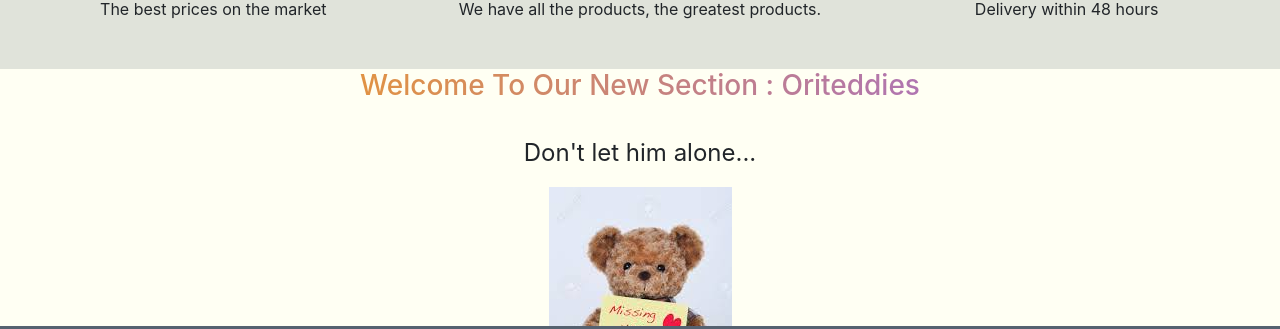
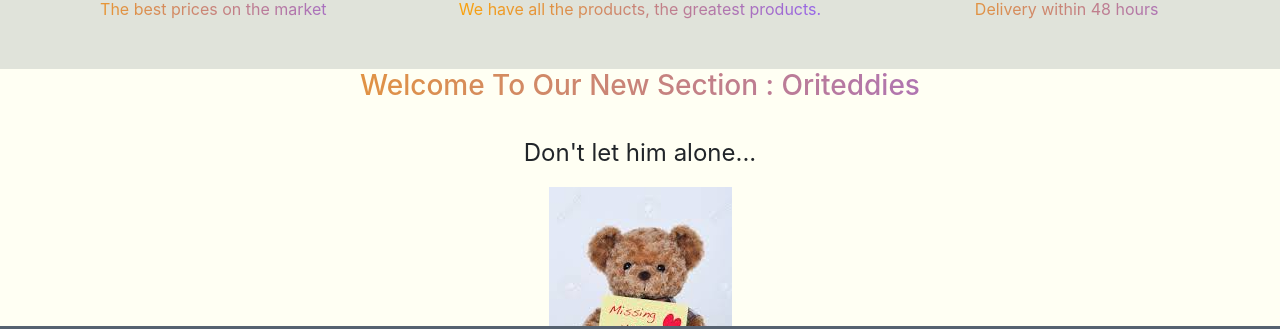
Before and after one commit to TerenceHilderal/Orinoco, a website: page index.html in a window 1280 px wide. Shown: the part 424-753 px from the top of the page. Drawn offline with nearby package versions, Linux system fonts and the light colour scheme; some packages are replaced by stand-ins of ours; no server answers; a script that the page names is missing; files whose address does not match are found by name; a web font is replaced by a local one.

Commit message:
modif centrage image

```diff
--- a/index.html
+++ b/index.html
@@ -77,25 +77,23 @@
                 <div class="feature-boxes col-lg-4 ">
                     <i class="icon fas fa-dollar-sign fa-3x"></i> <br> <br>
                     <h2 class="grad">Chipper</h2>
-                    <p>The best prices on the market</p>
+                    <p class="grad">The best prices on the market</p>
                 </div>
 
                 <div class="feature-boxes col-lg-4 ">
                     <i class="icon fas fa-bullseye fa-3x "></i><br> <br>
                     <h2 class="grad">Elite Products</h2>
-                    <p>We have all the products, the greatest products.</p>
+                    <p class="grad"> We have all the products, the greatest products.</p>
                 </div>
 
                 <div class="feature-boxes col-lg-4 ">
                     <i class="icon fas fa-truck fa-3x"></i><br> <br>
                     <h2 class="grad">Fast Delivery</h2>
-                    <p>Delivery within 48 hours</p>
+                    <p class="grad">Delivery within 48 hours</p>
                 </div>
             </div>
         </div>
     </section>
-
-
 
     <!-- NEW SECTION -->
 
--- a/scss/style.scss
+++ b/scss/style.scss
@@ -83,6 +83,7 @@ h3{
     }
 }
 #teddyHeader{
+
    display: block;
    margin-left: auto;
    margin-right: auto;
```
